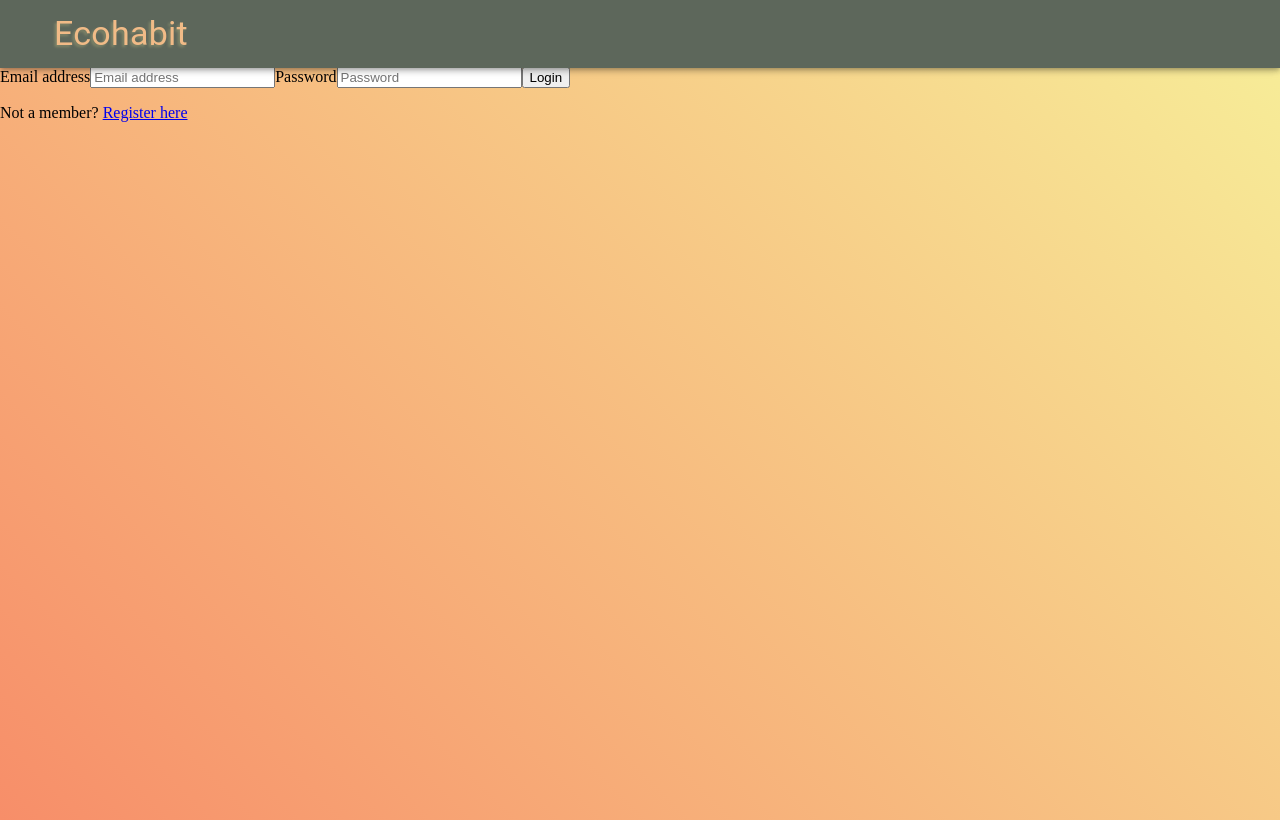
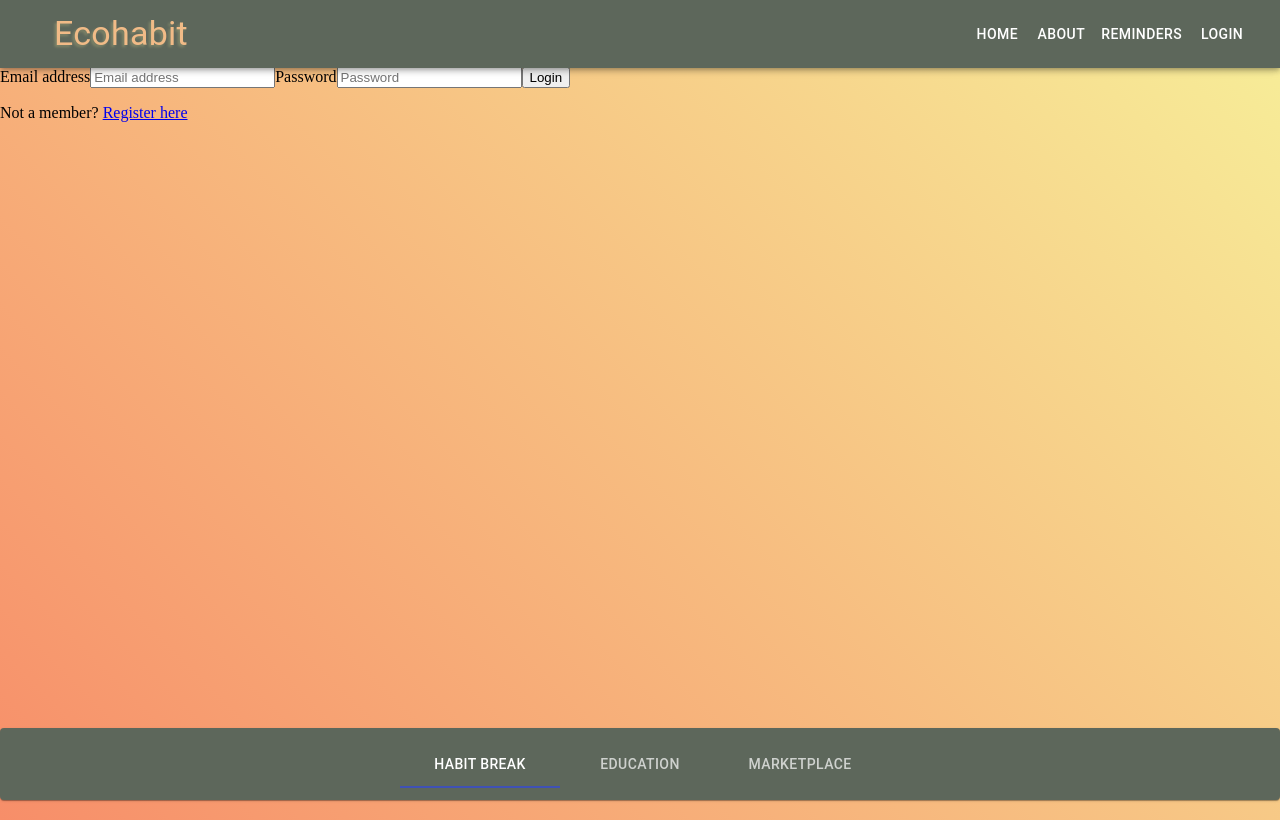
Before and after one commit to jayjscotto/ecohabit, a React (Create React App) app in the folder client/: page /login in a window 1280 px wide. Built offline with nearby package versions, Linux system fonts and the light colour scheme.

Commit message:
Appbar fix

```diff
--- a/client/src/App.js
+++ b/client/src/App.js
@@ -11,7 +11,8 @@ class App extends Component {
 	constructor(props) {
 		super(props);
 		this.state = {
-			books: []
+			dailySurveyTaken: false,
+			dailySurveyQuestions: []
 		};
 	}
 
@@ -31,15 +32,10 @@ class App extends Component {
 			});
 	}
 
-	logout = () => {
-		localStorage.removeItem('jwtToken');
-		window.location.reload();
-	};
 
 	render() {
 		return (
 			<div className="container">
-				<Appbar logout={this.logout} />
 
 				<Link to="/" component={Daily}>
 					Daily
--- a/client/src/Components/Appbar.js
+++ b/client/src/Components/Appbar.js
@@ -1,14 +1,21 @@
-import React from 'react';
+import React, { useState } from 'react';
 import { makeStyles } from '@material-ui/core/styles';
-import { AppBar, Toolbar, Typography, Button, IconButton } from '@material-ui/core';
+import { Link } from 'react-router-dom';
+import {
+  AppBar,
+  Toolbar,
+  Typography,
+  Button,
+  IconButton
+} from '@material-ui/core';
 // import MenuIcon from '@material-ui/icons/Menu';
 
 const useStyles = makeStyles(theme => ({
   root: {
-    flexGrow: 1,
+    flexGrow: 1
   },
   menuButton: {
-    marginRight: theme.spacing(2),
+    marginRight: theme.spacing(2)
   },
   title: {
     flexGrow: 1,
@@ -17,25 +24,61 @@ const useStyles = makeStyles(theme => ({
   },
   bar: {
     background: '#5D675B',
-    padding: '2px',
+    padding: '2px'
+  },
+  link: {
+    textDecoration: 'none',
+    color: 'inherit'
   }
 }));
 
 export default function ButtonAppBar(props) {
   const classes = useStyles();
 
+  const [user, setUser] = useState(false);
+
+  function componentWillMount() {
+    const token = localStorage.getItem('jwtToken');
+    console.log(token);
+  }
+
+  const logout = () => {
+    localStorage.removeItem('jwtToken');
+    window.location.reload();
+  };
+
   return (
-      <AppBar position="fixed" className={classes.bar}>
+    <AppBar position='fixed' className={classes.bar}>
       <Toolbar>
-          <IconButton edge="start" className={classes.menuButton} color="inherit" aria-label="menu">
+        <IconButton
+          edge='start'
+          className={classes.menuButton}
+          color='inherit'
+          aria-label='menu'
+        >
           {/* <MenuIcon /> */}
         </IconButton>
-          <Typography variant="h4" className={classes.title}>
+        <Typography variant='h4' className={classes.title}>
           Ecohabit
         </Typography>
-          {localStorage.getItem('jwtToken') && (
-            <Button color="inherit" onClick={props.logout}>Logout</Button>
-					)}
+        <Button color='inherit'>Home</Button>
+        <Button color='inherit'>About</Button>
+        <Button color='inherit'>Reminders</Button>
+
+
+
+        {
+        localStorage.getItem('jwtToken') ? (
+          <Button color='inherit' onClick={logout}>
+            Logout
+          </Button>
+        ) : (
+          <Link className={classes.link} to='/login'>
+          <Button
+          color='inherit'>Login</Button>
+        </Link>
+        )
+        }
       </Toolbar>
     </AppBar>
   );
--- a/client/src/Pages/IntakeSurvey.js
+++ b/client/src/Pages/IntakeSurvey.js
@@ -32,6 +32,7 @@ const IntakeSurvey = props => {
 
   // lifecycle method to fetch questions from API/DB
   // map over the questions to print a card with each question on it
+    // map over the answers to print radio group with each answer on it...
 
   //write a function in which each answer and updates an array as each answer is chosen
 
--- a/client/src/components/Login.js
+++ b/client/src/components/Login.js
@@ -28,7 +28,7 @@ class Login extends Component {
       .then((result) => {
         localStorage.setItem('jwtToken', result.data.token);
         this.setState({ message: '' });
-        this.props.history.push('/')
+        window.location.replace('/')
       })
       .catch((error) => {
         if(error.response.status === 401) {
--- a/client/src/index.js
+++ b/client/src/index.js
@@ -1,25 +1,30 @@
 import React from 'react';
 import ReactDOM from 'react-dom';
-import { BrowserRouter as Router, Route } from 'react-router-dom';
+import { BrowserRouter as Router, Switch, Route } from 'react-router-dom';
 import App from './App';
 import './index.css';
 import Appbar from './Components/Appbar';
+import Daily from './Pages/Daily';
 import Login from './Components/Login';
 import Register from './Components/Register';
 import IntakeSurvey from './Pages/IntakeSurvey';
 import Title from './Components/Title';
+import Tabs from './Components/Tabs';
 
 ReactDOM.render(
 	<Router>
-		<Appbar />
 		<div>
-			<Route exact path="/login" component={Login} />
-			<Route exact path="/register" component={Register} />
-			<Route exact path="/" component={App} />
-			{/* changed */}
-			<Route exact path="/survey" component={IntakeSurvey} />
-			<Route exact path="/title" component={Title} />
+			<Appbar />
 		</div>
+
+			<Switch>
+				<Route exact path="/login" component={Login} />
+				<Route exact path="/register" component={Register} />
+				<Route exact path="/" component={Daily} />
+				<Route exact path="/survey" component={IntakeSurvey} />
+				<Route exact path="/title" component={Title} />
+			</Switch>
+		<Tabs/>
 	</Router>,
 	document.getElementById('root')
 );
```
Lines whose indentation alone changed are shown as unchanged.
